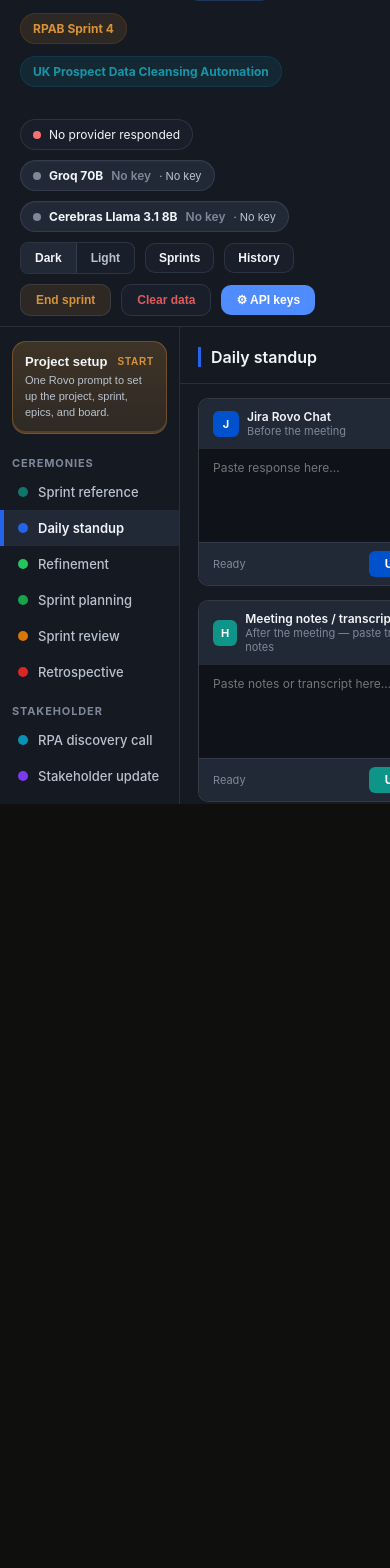
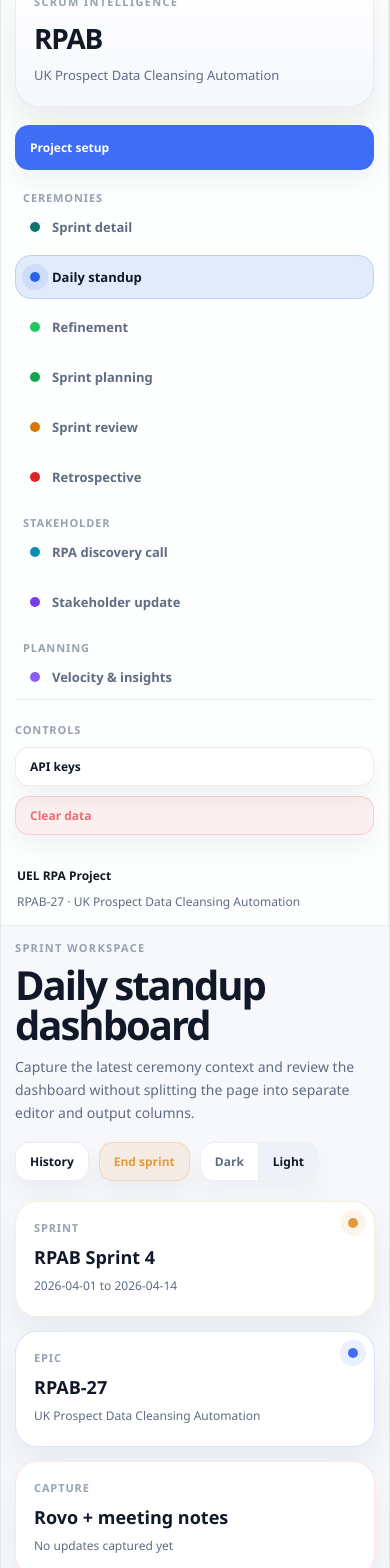
Before and after one commit to aliimrankhan86/scrum-intelligence, a React (Create React App) app: page / in a window 390 px wide. Shown: the part 40-1608 px from the top of the page. Before the commit the page ends 844 px from the top, so only its background shows below. Built offline with nearby package versions, Linux system fonts and the light colour scheme.

Commit message:
refine dashboard sprint detail and capture workflow

```diff
--- a/src/App.css
+++ b/src/App.css
@@ -1,38 +1,151 @@
-.App {
-  text-align: center;
+.app-shell {
+  min-height: 100vh;
+  padding: 18px;
 }
 
-.App-logo {
-  height: 40vmin;
-  pointer-events: none;
+.app-frame {
+  min-height: calc(100vh - 36px);
+  display: grid;
+  grid-template-columns: 280px minmax(0, 1fr);
+  border-radius: 34px;
+  overflow: visible;
 }
 
-@media (prefers-reduced-motion: no-preference) {
-  .App-logo {
-    animation: App-logo-spin infinite 20s linear;
+.app-rail {
+  min-height: 100%;
+  overflow: visible;
+  padding: 18px;
+  display: flex;
+  flex-direction: column;
+}
+
+.app-main {
+  min-height: 100%;
+  overflow: visible;
+}
+
+.app-main-scroll {
+  height: auto;
+  min-height: 100%;
+  overflow: visible;
+  padding: 28px;
+}
+
+.app-page-header {
+  display: flex;
+  align-items: flex-start;
+  justify-content: space-between;
+  gap: 18px;
+  margin-bottom: 20px;
+}
+
+.app-page-actions {
+  display: flex;
+  align-items: center;
+  justify-content: flex-end;
+  gap: 10px;
+  flex-wrap: wrap;
+}
+
+.app-filter-grid {
+  display: grid;
+  grid-template-columns: repeat(3, minmax(0, 1fr));
+  gap: 14px;
+  margin-bottom: 18px;
+}
+
+.app-workspace-grid {
+  display: grid;
+  grid-template-columns: repeat(2, minmax(0, 1fr));
+  gap: 16px;
+}
+
+.app-dashboard-stack {
+  display: flex;
+  flex-direction: column;
+  gap: 18px;
+}
+
+.insights-panel-grid {
+  display: grid;
+  grid-template-columns: 1.2fr 0.8fr;
+  gap: 18px;
+}
+
+.insights-metric-grid {
+  display: grid;
+  grid-template-columns: repeat(3, minmax(0, 1fr));
+  gap: 14px;
+}
+
+.insights-current-grid {
+  display: grid;
+  grid-template-columns: repeat(4, minmax(0, 1fr));
+  gap: 10px;
+}
+
+.insights-sprint-grid {
+  display: grid;
+  grid-template-columns: repeat(auto-fit, minmax(220px, 1fr));
+  gap: 14px;
+}
+
+@media (max-width: 1240px) {
+  .app-frame {
+    grid-template-columns: 1fr;
+  }
+
+  .app-rail {
+    border-right: none;
+    border-bottom: 1px solid var(--app-bd);
   }
 }
 
-.App-header {
-  background-color: #282c34;
-  min-height: 100vh;
-  display: flex;
-  flex-direction: column;
-  align-items: center;
-  justify-content: center;
-  font-size: calc(10px + 2vmin);
-  color: white;
+@media (max-width: 980px) {
+  .app-shell {
+    padding: 10px;
+  }
+
+  .app-frame {
+    min-height: calc(100vh - 20px);
+    border-radius: 24px;
+  }
+
+  .app-main-scroll {
+    padding: 18px;
+  }
+
+  .app-page-header,
+  .app-filter-grid,
+  .app-workspace-grid,
+  .insights-panel-grid,
+  .insights-metric-grid,
+  .insights-current-grid {
+    grid-template-columns: 1fr;
+  }
+
+  .app-page-header {
+    display: flex;
+    flex-direction: column;
+  }
+
+  .app-page-actions {
+    justify-content: flex-start;
+  }
 }
 
-.App-link {
-  color: #61dafb;
-}
+@media (max-width: 640px) {
+  .app-shell {
+    padding: 0;
+  }
 
-@keyframes App-logo-spin {
-  from {
-    transform: rotate(0deg);
+  .app-frame {
+    min-height: 100vh;
+    border-radius: 0;
   }
-  to {
-    transform: rotate(360deg);
+
+  .app-rail,
+  .app-main-scroll {
+    padding: 14px;
   }
 }
--- a/src/Insights.js
+++ b/src/Insights.js
@@ -179,6 +179,13 @@
             .find((s) => s.num > state.activeSprint) || null,
         })
       : INSIGHTS_CONFIG.rovoPrompt;
+  const surfaceStyle = {
+    background: C.bg2,
+    border: `1px solid ${C.bd}`,
+    borderRadius: '24px',
+    padding: '18px',
+    boxShadow: '0 22px 42px rgba(15,23,42,0.08)',
+  };
 
   const handleCopy = () => {
     navigator.clipboard.writeText(insightRovoPrompt).then(() => {
@@ -189,7 +196,7 @@
 
   const process = async () => {
     if (!paste.trim()) { setStatus('Paste Rovo response above first'); return; }
-    if (!state.groqKey && !state.cerebrasKey) { setStatus('No API key — click ⚙ API keys'); return; }
+    if (!state.groqKey && !state.cerebrasKey) { setStatus('No API key — click API keys'); return; }
     setLoading(true);
     setStatus('Processing...');
     try {
@@ -240,128 +247,137 @@
   };
 
   return (
-    <div style={{ display:'grid', gridTemplateColumns:'360px 1fr', overflow:'hidden', height:'100%', minHeight:0 }}>
-
-      {/* Input */}
-      <div style={{ background:C.bg1, borderRight:`1px solid ${C.bd}`, overflowY:'auto', display:'flex', flexDirection:'column', minHeight:0 }}>
-        <div style={{ padding:'16px 18px 12px', borderBottom:`1px solid ${C.bd}`, position:'sticky', top:0, background:C.bg1, zIndex:5 }}>
-          <div style={{ fontSize:'16px', fontWeight:'600', borderLeft:'3px solid #8b5cf6', paddingLeft:'10px' }}>Velocity &amp; insights</div>
-        </div>
-        <div style={{ padding:'14px 18px', display:'flex', flexDirection:'column', gap:'14px' }}>
-
-          <div style={{ border:`1px solid ${C.bd2}`, borderRadius:'10px', overflow:'hidden', background:C.bg0 }}>
-            <div style={{ display:'flex', alignItems:'center', justifyContent:'space-between', padding:'10px 14px', background:C.bg3 }}>
-              <div style={{ display:'flex', alignItems:'center', gap:'8px' }}>
-                <div style={{ width:'26px', height:'26px', borderRadius:'6px', background:'#0052cc',
+    <div style={{ display:'flex', flexDirection:'column', gap:'18px' }}>
+      <div className="insights-panel-grid">
+        <div style={surfaceStyle}>
+          <div style={{ display:'flex', alignItems:'center', justifyContent:'space-between', gap:'10px', flexWrap:'wrap', marginBottom:'14px' }}>
+            <div style={{ display:'flex', alignItems:'center', gap:'10px' }}>
+              <div style={{ width:'28px', height:'28px', borderRadius:'8px', background:'#0052cc',
                 display:'flex', alignItems:'center', justifyContent:'center', fontSize:'11px', fontWeight:'700', color:'#fff' }}>J</div>
               <div>
-                  <div style={{ fontSize:'12px', fontWeight:'600', color:C.text0 }}>Jira Rovo Chat</div>
-                  <div style={{ fontSize:'11px', color:C.text2 }}>Get velocity data for last 3 sprints</div>
+                <div style={{ fontSize:'13px', fontWeight:'700', color:C.text0 }}>Jira Rovo Chat</div>
+                <div style={{ fontSize:'11px', color:C.text2 }}>Get velocity data for the latest sprint run</div>
               </div>
             </div>
+            <div style={{ display:'flex', gap:'8px', flexWrap:'wrap' }}>
               <button onClick={handleCopy}
-                style={{ display:'flex', alignItems:'center', gap:'5px', padding:'6px 14px', borderRadius:'6px',
+                style={{ display:'inline-flex', alignItems:'center', gap:'5px', padding:'8px 14px', borderRadius:'12px',
                   border:'none', cursor:'pointer', fontSize:'12px', fontWeight:'700',
                   background: copied ? C.greenBg : '#0052cc', color: copied ? '#4ade80' : '#fff' }}>
-                {copied ? '✓ Copied' : '⎘ Copy prompt'}
+                {copied ? '✓ Copied' : 'Copy Rovo Prompt'}
               </button>
             </div>
-            <div style={{ height:'1px', background:C.bd }} />
+          </div>
+
           <textarea
-              style={{ width:'100%', fontSize:'12px', padding:'10px 14px', border:'none', background:C.bg0,
-                color:C.text0, resize:'vertical', fontFamily:'inherit', lineHeight:'1.55', minHeight:'100px', outline:'none' }}
+            style={{ width:'100%', fontSize:'12px', padding:'12px 14px', border:`1px solid ${C.bd}`, borderRadius:'14px', background:C.bg0,
+              color:C.text0, resize:'vertical', fontFamily:'inherit', lineHeight:'1.6', minHeight:'130px', outline:'none' }}
             value={paste} onChange={e => setPaste(e.target.value)}
-              placeholder="Paste Rovo's velocity response here..." />
-            <div style={{ display:'flex', alignItems:'center', justifyContent:'space-between', padding:'8px 14px',
-              background:C.bg3, borderTop:`1px solid ${C.bd}`, gap:'8px' }}>
-              <span style={{ fontSize:'11px', color:C.text2, flex:1, overflow:'hidden', textOverflow:'ellipsis', whiteSpace:'nowrap' }}>
-                {loading ? <span>Processing<Spinner /></span> : status || 'Paste Rovo response above'}
+            placeholder="Paste the Rovo response here..." />
+          <div style={{ display:'flex', alignItems:'center', justifyContent:'space-between', paddingTop:'12px', gap:'8px', flexWrap:'wrap' }}>
+            <span style={{ fontSize:'11px', color:C.text2, flex:1 }}>
+              {loading ? <span>Processing<Spinner /></span> : status || 'Paste the Rovo response here, then update the dashboard.'}
             </span>
             <button onClick={process} disabled={loading}
-                style={{ padding:'6px 16px', border:'none', borderRadius:'6px', cursor:'pointer',
+              style={{ padding:'8px 16px', border:'none', borderRadius:'12px', cursor:'pointer',
                 fontSize:'12px', fontWeight:'700', background:'#0052cc', color:'#fff', opacity: loading ? 0.5 : 1 }}>
               Update
             </button>
           </div>
         </div>
 
-          {/* What this section is for */}
-          <div style={{ background:C.bg2, border:`1px solid ${C.bd}`, borderRadius:'8px', padding:'12px 14px' }}>
-            <div style={{ fontSize:'11px', fontWeight:'600', color:C.text1, marginBottom:'6px' }}>What this shows you</div>
-            <div style={{ fontSize:'11px', color:C.text2, lineHeight:'1.8' }}>
-              • Average story points the team completes per sprint<br />
-              • Average tickets completed per sprint<br />
-              • Current sprint committed vs completed so far<br />
-              • 3 coaching insights based on patterns<br />
-              • RPA project recommendation (if relevant)
+        <div style={surfaceStyle}>
+          <div style={{ fontSize:'12px', fontWeight:'800', color:C.text2, letterSpacing:'.08em', textTransform:'uppercase', marginBottom:'10px' }}>
+            What this page shows
           </div>
+          <div style={{ fontSize:'22px', fontWeight:'800', color:C.text0, lineHeight:1.15, marginBottom:'10px' }}>
+            Sprint performance at a glance
+          </div>
+          <div style={{ fontSize:'13px', color:C.text1, lineHeight:'1.7' }}>
+            Track what the team usually finishes, how the current sprint is progressing, and what patterns need coaching attention before the next planning cycle.
+          </div>
+          <div style={{ display:'flex', flexDirection:'column', gap:'10px', marginTop:'16px' }}>
+            {[
+              'Average story points completed per sprint',
+              'Average tickets completed per sprint',
+              'Current sprint committed vs completed',
+              'Three coaching insights from recent delivery patterns',
+              'Optional RPA recommendation when the model surfaces one',
+            ].map((item) => (
+              <div key={item} style={{ display:'flex', alignItems:'flex-start', gap:'10px', color:C.text1, fontSize:'12px', lineHeight:'1.6' }}>
+                <span style={{ width:'8px', height:'8px', borderRadius:'50%', marginTop:'6px', background:C.blue, flexShrink:0 }} />
+                <span>{item}</span>
+              </div>
+            ))}
           </div>
         </div>
       </div>
 
-      {/* Dashboard */}
-      <div style={{ overflowY:'auto', background:C.bg0, minHeight:0 }}>
-      <div style={{ padding:'14px 18px', display:'flex', flexDirection:'column', gap:'12px' }}>
-
-        <div style={{ display:'flex', alignItems:'center', justifyContent:'space-between' }}>
-          <span style={{ fontSize:'14px', fontWeight:'600' }}>Sprint velocity</span>
-          <span style={{ fontSize:'11px', color:C.text2 }}>Based on last 3 sprints</span>
-        </div>
-
-        {/* Averages */}
       {(avgPoints || avgTickets) ? (
-          <div style={{ display:'grid', gridTemplateColumns:'1fr 1fr', gap:'10px' }}>
+        <div className="insights-metric-grid">
           <AvgCard
             label="Avg story points / sprint"
             value={avgPoints}
-              sub={<>avg completed · <Trend sprints={data.sprints||[]} field="completedPoints" /></>}
+            sub={<>avg completed <Trend sprints={data.sprints||[]} field="completedPoints" /></>}
             color="#a78bfa"
           />
           <AvgCard
             label="Avg tickets / sprint"
             value={avgTickets}
-              sub={<>avg completed · <Trend sprints={data.sprints||[]} field="completedTickets" /></>}
+            sub={<>avg completed <Trend sprints={data.sprints||[]} field="completedTickets" /></>}
             color="#67e8f9"
           />
+          <div style={{ ...surfaceStyle, textAlign:'left' }}>
+            <div style={{ fontSize:'11px', fontWeight:'800', color:C.text2, textTransform:'uppercase', letterSpacing:'.08em', marginBottom:'8px' }}>
+              Performance window
+            </div>
+            <div style={{ fontSize:'28px', fontWeight:'800', color:C.text0, marginBottom:'6px' }}>
+              {(data.sprints || []).length || 0}
+            </div>
+            <div style={{ fontSize:'12px', color:C.text1, lineHeight:'1.6' }}>
+              sprint{(data.sprints || []).length === 1 ? '' : 's'} in the current comparison set
+            </div>
+          </div>
         </div>
       ) : (
-          <div style={{ background:C.bg2, border:`1px solid ${C.bd}`, borderRadius:'10px', padding:'20px', textAlign:'center', color:C.text2, fontSize:'12px' }}>
-            Copy the Rovo prompt, paste the response, and click Update to see velocity data
+        <div style={{ ...surfaceStyle, textAlign:'center', color:C.text2, fontSize:'12px' }}>
+          Copy the Rovo prompt, paste the response, and click Update to see velocity data.
         </div>
       )}
 
-        {/* Current sprint commitment */}
       {data.current && (
-          <div style={{ background:C.bg2, border:`1px solid rgba(217,119,6,0.3)`, borderRadius:'10px', padding:'14px' }}>
-            <div style={{ fontSize:'12px', fontWeight:'600', color:'#fb923c', marginBottom:'10px' }}>
-              {data.current.name} — current sprint commitment
+        <div style={{ ...surfaceStyle, border:`1px solid rgba(217,119,6,0.24)` }}>
+          <div style={{ fontSize:'12px', fontWeight:'800', color:C.text2, textTransform:'uppercase', letterSpacing:'.08em', marginBottom:'10px' }}>
+            Current sprint commitment
           </div>
-            <div style={{ display:'grid', gridTemplateColumns:'repeat(4,1fr)', gap:'8px' }}>
+          <div style={{ fontSize:'20px', fontWeight:'800', color:C.text0, marginBottom:'14px' }}>
+            {data.current.name}
+          </div>
+          <div className="insights-current-grid">
             {[
               ['Committed pts', data.current.committedPoints, C.text1],
               ['Completed pts', data.current.completedPoints, data.current.completedPoints >= (data.current.committedPoints||0) ? '#4ade80' : '#fb923c'],
               ['Committed tickets', data.current.committedTickets, C.text1],
               ['Completed tickets', data.current.completedTickets, data.current.completedTickets >= (data.current.committedTickets||0) ? '#4ade80' : '#fb923c'],
             ].map(([l,v,c]) => (
-                <div key={l} style={{ background:C.bg3, borderRadius:'6px', padding:'10px' }}>
-                  <div style={{ fontSize:'10px', color:C.text2, marginBottom:'4px' }}>{l}</div>
+              <div key={l} style={{ background:C.bg3, borderRadius:'14px', padding:'12px' }}>
+                <div style={{ fontSize:'10px', color:C.text2, marginBottom:'4px', textTransform:'uppercase', letterSpacing:'.06em' }}>{l}</div>
                 <div style={{ fontSize:'18px', fontWeight:'700', color:c }}>{v ?? '—'}</div>
               </div>
             ))}
           </div>
-            {/* Progress bar */}
           {data.current.committedPoints && data.current.completedPoints != null && (
-              <div style={{ marginTop:'10px' }}>
-                <div style={{ display:'flex', justifyContent:'space-between', marginBottom:'4px' }}>
+            <div style={{ marginTop:'14px' }}>
+              <div style={{ display:'flex', justifyContent:'space-between', marginBottom:'6px', gap:'10px', flexWrap:'wrap' }}>
                 <span style={{ fontSize:'11px', color:C.text2 }}>Sprint progress (story points)</span>
-                  <span style={{ fontSize:'11px', fontWeight:'600', color:'#fb923c' }}>
+                <span style={{ fontSize:'11px', fontWeight:'700', color:'#fb923c' }}>
                   {Math.round((data.current.completedPoints/data.current.committedPoints)*100)}%
                 </span>
               </div>
-                <div style={{ height:'8px', background:C.bg3, borderRadius:'4px', overflow:'hidden' }}>
+              <div style={{ height:'10px', background:C.bg3, borderRadius:'999px', overflow:'hidden' }}>
                 <div style={{
                   width:`${Math.min(100, Math.round((data.current.completedPoints/data.current.committedPoints)*100))}%`,
-                    height:'100%', borderRadius:'4px', background:'#fb923c', transition:'width .4s ease'
+                  height:'100%', borderRadius:'999px', background:'#fb923c', transition:'width .4s ease'
                 }} />
               </div>
             </div>
@@ -369,49 +385,51 @@
         </div>
       )}
 
-        {/* Sprint cards */}
       {(data.sprints||[]).length > 0 && (
-          <>
-            <div style={{ fontSize:'12px', fontWeight:'600', color:C.text1, marginTop:'4px' }}>Sprint breakdown</div>
-            <div style={{ display:'grid', gridTemplateColumns:'repeat(3,1fr)', gap:'10px' }}>
+        <div style={surfaceStyle}>
+          <div style={{ display:'flex', alignItems:'center', justifyContent:'space-between', gap:'10px', flexWrap:'wrap', marginBottom:'14px' }}>
+            <div style={{ fontSize:'18px', fontWeight:'700', color:C.text0 }}>Sprint breakdown</div>
+            <div style={{ fontSize:'11px', color:C.text2 }}>Recent sprint run</div>
+          </div>
+          <div className="insights-sprint-grid">
             {(data.sprints||[]).map(s => (
               <SprintCard key={s.num} sprint={s} maxPoints={maxPoints} maxTickets={maxTickets} isCurrent={false} />
             ))}
           </div>
-          </>
+        </div>
       )}
 
-        {/* Coaching insights */}
+      {((data.insights||[]).length > 0 || data.recommendation) && (
+        <div className="insights-panel-grid">
           {(data.insights||[]).length > 0 && (
-          <div style={{ background:C.bg2, border:`1px solid rgba(139,92,246,0.3)`, borderRadius:'10px', overflow:'hidden' }}>
-            <div style={{ padding:'9px 14px', background:'rgba(139,92,246,0.08)', borderBottom:`1px solid rgba(139,92,246,0.2)`, display:'flex', alignItems:'center', gap:'8px' }}>
-              <span style={{ fontSize:'12px', fontWeight:'600', color:'#c4b5fd' }}>Coaching insights</span>
-              <span style={{ fontSize:'10px', padding:'2px 8px', borderRadius:'20px', background:'rgba(139,92,246,0.2)', color:'#a78bfa' }}>
-                {data.insights.length} of 3
+            <div style={{ ...surfaceStyle, overflow:'hidden' }}>
+              <div style={{ display:'flex', alignItems:'center', gap:'8px', marginBottom:'12px' }}>
+                <span style={{ fontSize:'12px', fontWeight:'700', color:'#a78bfa' }}>Coaching insights</span>
+                <span style={{ fontSize:'10px', padding:'3px 8px', borderRadius:'20px', background:'rgba(139,92,246,0.14)', color:'#a78bfa' }}>
+                  {data.insights.length}
                 </span>
               </div>
+              <div style={{ display:'flex', flexDirection:'column', gap:'12px' }}>
                 {data.insights.map((ins, i) => (
-              <div key={i} style={{ padding:'10px 14px', borderBottom: i < data.insights.length-1 ? `1px solid ${C.bd}` : 'none',
-                display:'flex', gap:'10px', alignItems:'flex-start' }}>
+                  <div key={i} style={{ display:'flex', gap:'10px', alignItems:'flex-start' }}>
                     <span style={{ fontSize:'11px', fontWeight:'700', color:'#a78bfa', minWidth:'18px', marginTop:'1px' }}>{i+1}.</span>
-                <span style={{ fontSize:'12px', color:C.text0, lineHeight:'1.55' }}>{ins}</span>
+                    <span style={{ fontSize:'12px', color:C.text0, lineHeight:'1.65' }}>{ins}</span>
                   </div>
                 ))}
               </div>
-        )}
-
-        {/* RPA recommendation */}
-        {data.recommendation && (
-          <div style={{ background:C.bg2, border:`1px solid rgba(8,145,178,0.3)`, borderRadius:'10px', padding:'14px' }}>
-            <div style={{ fontSize:'11px', fontWeight:'700', color:'#67e8f9', textTransform:'uppercase', letterSpacing:'.06em', marginBottom:'6px' }}>
-              RPA project recommendation
-            </div>
-            <div style={{ fontSize:'12px', color:C.text0, lineHeight:'1.6' }}>{data.recommendation}</div>
             </div>
           )}
 
+          {data.recommendation && (
+            <div style={{ ...surfaceStyle, border:`1px solid rgba(8,145,178,0.24)` }}>
+              <div style={{ fontSize:'11px', fontWeight:'800', color:'#67e8f9', textTransform:'uppercase', letterSpacing:'.08em', marginBottom:'10px' }}>
+                RPA project recommendation
               </div>
+              <div style={{ fontSize:'13px', color:C.text0, lineHeight:'1.7' }}>{data.recommendation}</div>
             </div>
+          )}
+        </div>
+      )}
     </div>
   );
 }
--- a/src/index.css
+++ b/src/index.css
@@ -5,6 +5,16 @@
 }
 
 html, body, #root {
+  min-height: 100%;
   height: 100%;
-  overflow: hidden;
 }
+
+body {
+  overflow: auto;
+  -webkit-font-smoothing: antialiased;
+  -moz-osx-font-smoothing: grayscale;
+}
+
+button, input, textarea, select {
+  font: inherit;
+}
--- a/src/projectProfile.js
+++ b/src/projectProfile.js
@@ -298,7 +298,7 @@
     `Return ONLY valid JSON in this exact shape:`,
     `{`,
     `  "projectProfile": {`,
-    `    "dashboardTitle": "short title for the app header, or null",`,
+    `    "dashboardTitle": "optional legacy field, set to Scrum Intelligence or null",`,
     `    "projectLabel": "short footer label, or null",`,
     `    "projectKey": "jira project key or null",`,
     `    "projectName": "project / initiative name or null",`,
@@ -386,7 +386,7 @@
 Schema:
 {
   "projectProfile": {
-    "dashboardTitle": "short title or null",
+    "dashboardTitle": "optional legacy field, use Scrum Intelligence or null",
     "projectLabel": "short footer label or null",
     "projectKey": "jira project key or null",
     "projectName": "project / initiative name or null",
--- a/src/store.js
+++ b/src/store.js
@@ -356,7 +356,7 @@
     meetingData: {},      // keyed by sprintNum_meetingId
     reviewPromptContext: {}, // keyed by sprintNum
     sprintSummaries: {},  // archived sprint data
-    theme: 'dark',
+    theme: 'light',
     projectProfile,
     projectContext,
     groqKey: '',
```
Also changed, not shown: src/App.js, 1 other file (tests, documents, lock files or other folders). Lines whose indentation alone changed are shown as unchanged.
